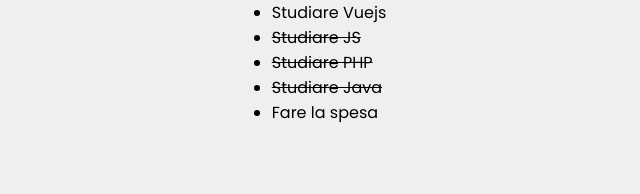
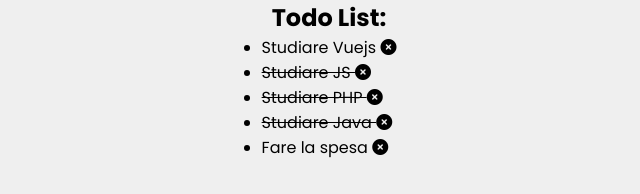
Before and after one commit to muccidavide/vue-todolist, a plain HTML site: page index.html in a window 1280 px wide. Shown: the whole page, without its empty margins (311-951 px from the left). Drawn offline with nearby package versions, Linux system fonts and the light colour scheme.

Commit message:
Complete MS #2

```diff
--- a/assets/js/app.js
+++ b/assets/js/app.js
@@ -42,5 +42,12 @@ const app = new Vue({
             },
         ],
     },
-    methods: {}
+    methods: {
+        removeTask(task_index){
+            console.log('remove');
+            console.log(this.tasks);
+            this.tasks.splice(task_index,1)
+
+        }
+    }
 })
--- a/index.html
+++ b/index.html
@@ -20,8 +20,9 @@
 
     <div id="app">
         <div class="container">
+            <h2>Todo List:</h2>
             <ul>
-                <li :class="task.done === true ? 'task_done' : ''  " v-for="task in tasks">{{task.text}}</li>
+                <li :class="task.done === true ? 'task_done' : ''  " v-for="(task, task_index) in tasks">{{task.text}} <i class="fa-solid fa-times-circle" @click="removeTask"></i></li>
             </ul>
         </div>
 
```
